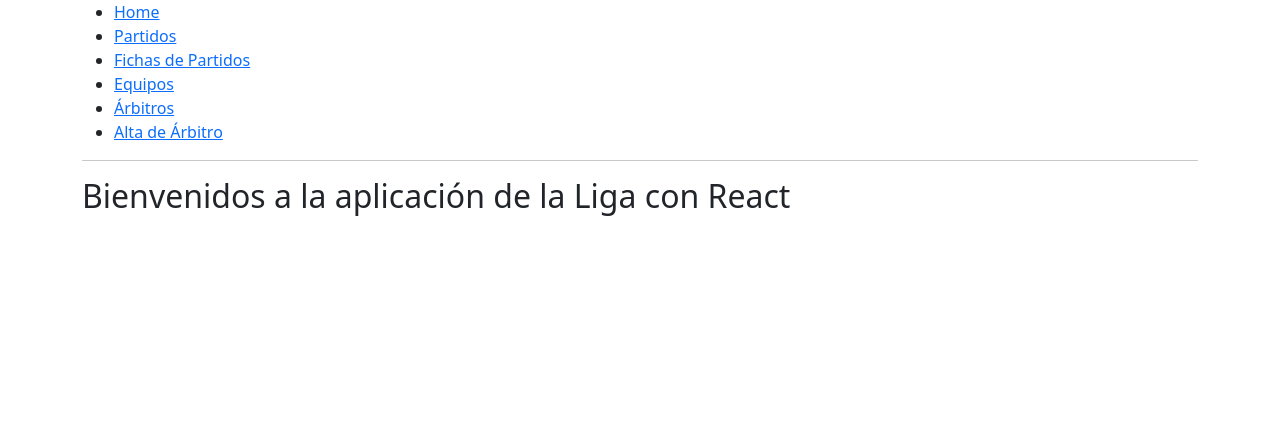
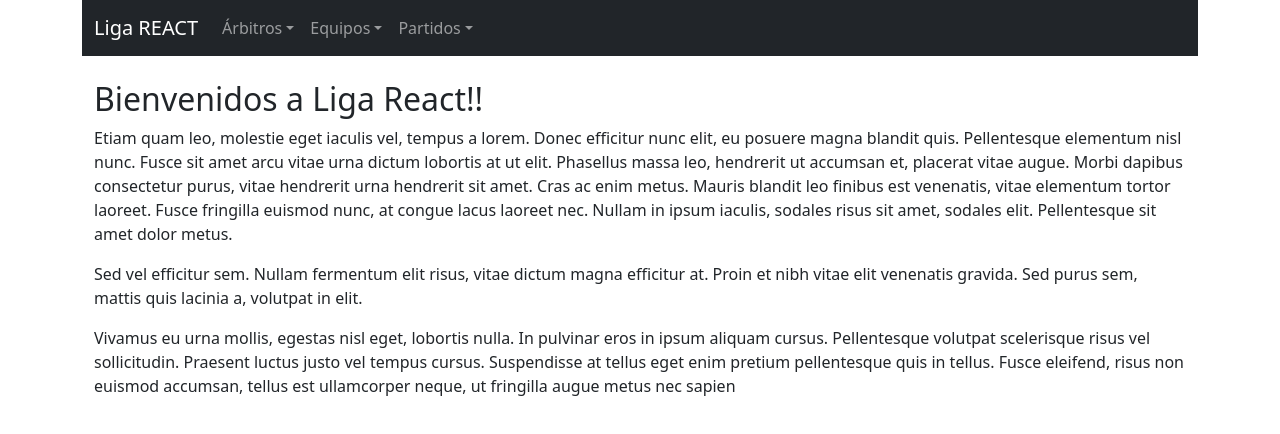
Before and after one commit to rauxasoft/2025_03_24_REACT_FUTBOL_BASE, a React (Vite) app: page / in a window 1280 px wide. Shown: the top 434 px of the page. Built offline with nearby package versions, Linux system fonts and the light colour scheme.

Commit message:
finalizado

```diff
--- a/src/components/AppComponent.tsx
+++ b/src/components/AppComponent.tsx
@@ -6,6 +6,7 @@ import ListadoPartidos from "./partidos/ListadoPartidosComponent";
 import PartidoAlMinuto from "./partidos/PartidoAlMinutoComponent";
 import AltaArbitro from "./arbitros/AltaArbitroComponent";
 import ListadoFichasPartidos from "./partidos/ListadoFichasPartidosComponent";
+import { Container, Nav, Navbar, NavDropdown } from "react-bootstrap";
 
 function App() {
 
@@ -13,17 +14,33 @@ function App() {
 
         <BrowserRouter>
             <div className="container">
-                <nav>
-                    <ul>
-                        <li><Link to="/">Home</Link></li>
-                        <li><Link to="/partidos">Partidos</Link></li>
-                        <li><Link to="/fichas-partidos">Fichas de Partidos</Link></li>
-                        <li><Link to="/equipos">Equipos</Link></li>
-                        <li><Link to="/arbitros">Árbitros</Link></li>
-                        <li><Link to="/alta-arbitro">Alta de Árbitro</Link></li>
-                    </ul>
-                </nav>
-                <hr/>
+            <Navbar bg="dark" variant="dark" expand="lg">
+        <Container>
+        <Navbar.Brand as={Link} to="/">Liga REACT</Navbar.Brand>
+        <Navbar.Toggle aria-controls="menu-principal" />
+        <Navbar.Collapse id="menu-principal">
+          <Nav className="me-auto">
+
+
+            <NavDropdown title="Árbitros" id="nav-arbitros">
+              <NavDropdown.Item as={Link} to="/arbitros">Listado</NavDropdown.Item>
+              <NavDropdown.Item as={Link} to="/alta-arbitro">Alta</NavDropdown.Item>
+            </NavDropdown>
+
+            <NavDropdown title="Equipos" id="nav-equipos">
+              <NavDropdown.Item as={Link} to="/equipos">Listado</NavDropdown.Item>
+            </NavDropdown>
+
+            <NavDropdown title="Partidos" id="nav-partidos">
+              <NavDropdown.Item as={Link} to="/partidos">Listado</NavDropdown.Item>
+              <NavDropdown.Item as={Link} to="/fichas-partidos">Fichas</NavDropdown.Item>
+            </NavDropdown>
+
+          </Nav>
+        </Navbar.Collapse>
+      </Container>
+    </Navbar>
+
 
                 <Routes>
                     <Route path="/" element={<Home />}/>
--- a/src/components/arbitros/AltaArbitroComponent.tsx
+++ b/src/components/arbitros/AltaArbitroComponent.tsx
@@ -40,6 +40,7 @@ function AltaArbitro() {
 
     return (
         <div className="container mt-4">
+
             <h2>Nuevo Árbitro</h2>
 
             {error && (
--- a/src/components/arbitros/ListadoArbitrosComponent.tsx
+++ b/src/components/arbitros/ListadoArbitrosComponent.tsx
@@ -38,7 +38,7 @@ function ListadoArbitros(){
     }
 
     return (
-        <>
+        <div className="container mt-4">
         <h2>Listado de Árbitros</h2>
         <Table striped bordered hover>
             <thead>
@@ -60,7 +60,7 @@ function ListadoArbitros(){
             ))}
             </tbody>
         </Table>
-        </>
+        </div>
     )
 }
 
--- a/src/components/equipos/ListadoEquipoComponent.tsx
+++ b/src/components/equipos/ListadoEquipoComponent.tsx
@@ -37,7 +37,7 @@ function ListadoEquipos(){
     }
 
     return (
-        <>
+        <div className="container mt-4">
             <h2>Listado de Equipos</h2>
             <Table striped bordered hover>
                 <thead>
@@ -59,7 +59,7 @@ function ListadoEquipos(){
                 ))}
                 </tbody>
             </Table>
-        </>
+        </div>
     )
 }
 
--- a/src/components/home/HomeComponent.tsx
+++ b/src/components/home/HomeComponent.tsx
@@ -1,5 +1,13 @@
 function Home(){
-    return <h2>Bienvenidos a la aplicación de la Liga con React</h2>
+
+    return (
+        <div className="container mt-4">
+            <h2>Bienvenidos a Liga React!!</h2>
+            <p>Etiam quam leo, molestie eget iaculis vel, tempus a lorem. Donec efficitur nunc elit, eu posuere magna blandit quis. Pellentesque elementum nisl nunc. Fusce sit amet arcu vitae urna dictum lobortis at ut elit. Phasellus massa leo, hendrerit ut accumsan et, placerat vitae augue. Morbi dapibus consectetur purus, vitae hendrerit urna hendrerit sit amet. Cras ac enim metus. Mauris blandit leo finibus est venenatis, vitae elementum tortor laoreet. Fusce fringilla euismod nunc, at congue lacus laoreet nec. Nullam in ipsum iaculis, sodales risus sit amet, sodales elit. Pellentesque sit amet dolor metus.</p>
+            <p>Sed vel efficitur sem. Nullam fermentum elit risus, vitae dictum magna efficitur at. Proin et nibh vitae elit venenatis gravida. Sed purus sem, mattis quis lacinia a, volutpat in elit. </p>
+            <p>Vivamus eu urna mollis, egestas nisl eget, lobortis nulla. In pulvinar eros in ipsum aliquam cursus. Pellentesque volutpat scelerisque risus vel sollicitudin. Praesent luctus justo vel tempus cursus. Suspendisse at tellus eget enim pretium pellentesque quis in tellus. Fusce eleifend, risus non euismod accumsan, tellus est ullamcorper neque, ut fringilla augue metus nec sapien</p>
+        </div>
+    )
 }
 
 export default Home
--- a/src/components/partidos/FichaPartido.tsx
+++ b/src/components/partidos/FichaPartido.tsx
@@ -7,13 +7,14 @@ type PartidoProps = {
     equipoVisitante: string;
     linkEquipoLocal: string;
     linkEquipoVisitante: string;
+    estado: string;
 }
 
 function FichaPartido(partidoProps: PartidoProps){
 
     return (
-
-        <div className="card text-center mx-auto" style={{ width: "24rem" }}>
+        <div className={`card text-center mx-auto ${partidoProps.estado === 'FINALIZADO' ? 'fichaPartidoFinalizado finalizado' : ''}`}
+             style={{ width: "22rem"}}>
 
         <div>
             <h4 className="card-title">{partidoProps.equipoLocal} - {partidoProps.equipoVisitante}</h4>
--- a/src/components/partidos/ListadoFichasPartidosComponent.tsx
+++ b/src/components/partidos/ListadoFichasPartidosComponent.tsx
@@ -11,7 +11,7 @@ function ListadoFichasPartidos(){
     const [error, setError] = useState<string>();
 
     const estiloFicha = {
-        margin: '10px'
+        margin: '10px',
     }
 
     useEffect(() => {
@@ -42,7 +42,7 @@ function ListadoFichasPartidos(){
     }
 
     return (
-        <>
+        <div className="container mt-4">
         {partidos?.map(partido => (
             <div style={estiloFicha}>
                 <FichaPartido key={partido.id}
@@ -54,12 +54,13 @@ function ListadoFichasPartidos(){
                     linkEquipoVisitante={partido.visitante.linkEscudo}
                     idJornada={partido.numeroJornada}
                     idPartido={partido.id}
+                    estado={partido.estado}
                 />
             </div>
         ))
 
         }
-        </>
+        </div>
     )
 }
 
--- a/src/components/partidos/ListadoPartidosComponent.tsx
+++ b/src/components/partidos/ListadoPartidosComponent.tsx
@@ -38,7 +38,7 @@ function ListadoPartidos(){
     }
 
     return (
-        <>
+        <div className="container mt-4">
         <h2>Listado de Partidos</h2>
         <Table striped bordered hover>
             <thead>
@@ -64,7 +64,7 @@ function ListadoPartidos(){
             ))}
             </tbody>
         </Table>
-        </>
+        </div>
     )
 }
 
--- a/src/index.css
+++ b/src/index.css
@@ -0,0 +1,29 @@
+.fichaPartidoFinalizado {
+    pointer-events: none;       /* Evita interacciones (clics, focus, etc.) */
+    opacity: 0.5;               /* Hace el contenido más transparente */
+    filter: blur(1px);          /* Le da un ligero difuminado */
+    user-select: none;          /* Evita seleccionar texto */
+}
+
+.finalizado{
+    position: relative;
+    overflow: hidden; /* importante para que el ribbon no se salga */
+}
+
+/* Ribbon para mostrar "FINALIZADO" */
+.finalizado::after {
+    content: "FINALIZADO";
+    position: absolute;
+    top: 30px;
+    right: -44px;
+    text-align: center;
+    background: rgb(132, 3, 3); /* verde */
+    color: white;
+    font-weight: bold;
+    padding: 5px 50px;
+    transform: rotate(45deg);
+    box-shadow: 0 0 5px rgba(0,0,0,0.3);
+    font-size: 14px;
+    z-index: 10;
+    pointer-events: none;
+  }
```
Also changed, not shown: src/components/equipos/FichaEquipoComponent.tsx (deleted, +0 -33 lines), src/components/partidos/PartidoAlMinutoComponent.tsx (+10 -24 lines). Lines whose indentation alone changed are shown as unchanged.
